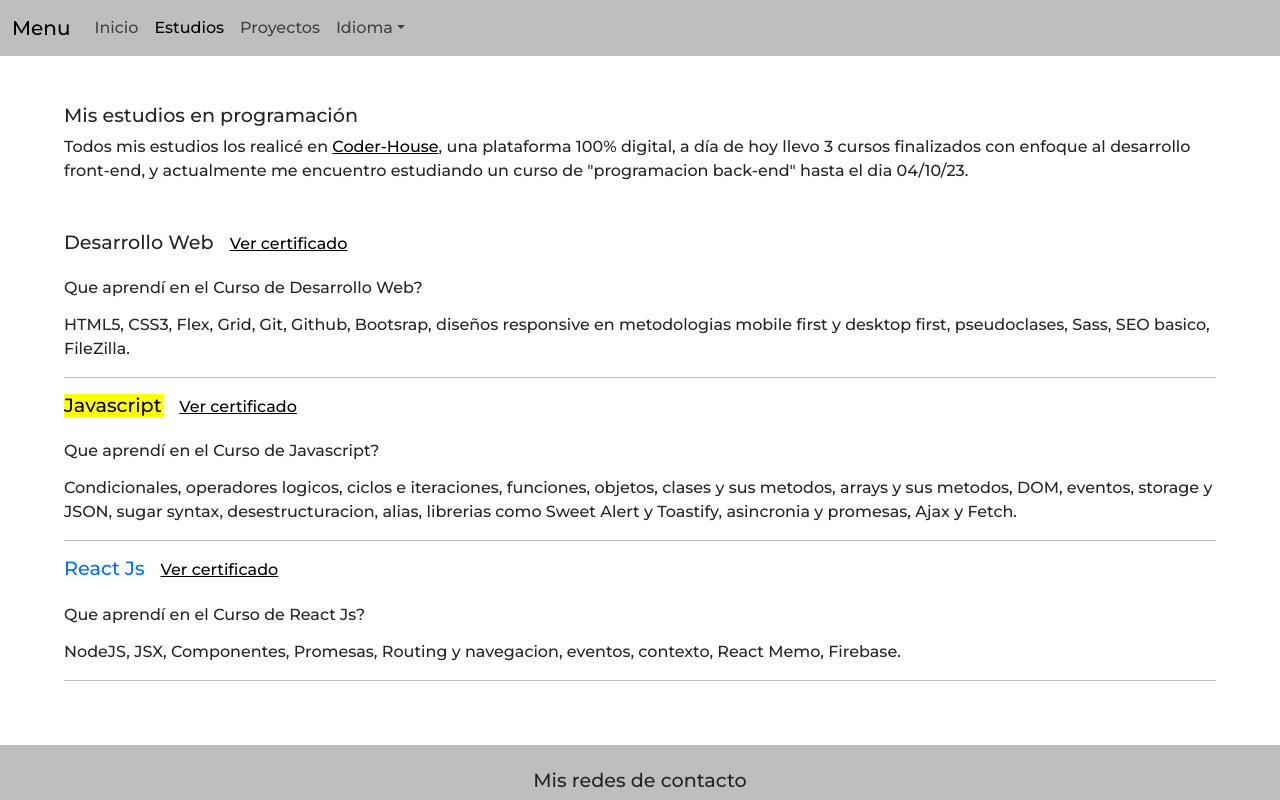
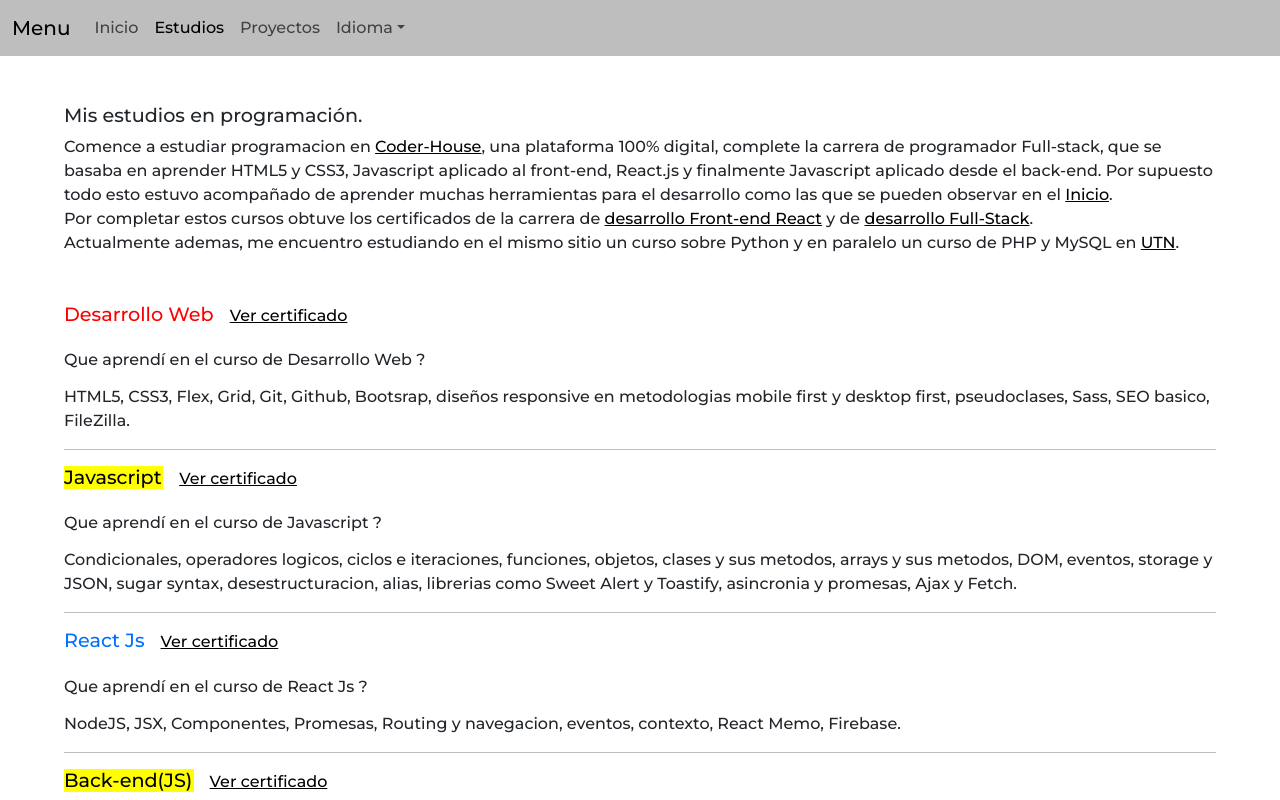
Before and after one commit to RodrigoEzequielVazquez/portfolio-Rodrigo-Vazquez, a React (Create React App) app: page /certificaciones in a window 1280 px wide. Shown: the top 800 px of the page. Built offline with nearby package versions, Linux system fonts and the light colour scheme.

Commit message:
cambio y actualizacion a los componentes de estudios

```diff
--- /dev/null
+++ b/src/componentes/Cursos.jsx
@@ -0,0 +1,30 @@
+import React, {useContext} from "react";
+import { Link } from "react-router-dom";
+import { idiomaContext } from "./contexto/IdiomaContexto"
+
+const Cursos = ({curso,id,certificado,aprendizaje}) => {
+
+    const { idioma } = useContext(idiomaContext)
+
+    return (
+        <div className="curso">
+            <div id="nombreCurso">
+                <h2 id={id}>{curso}</h2>
+                <Link target="blank" to={`https://www.coderhouse.com/certificados/${certificado}?lang=${idioma}`}>
+                    <p>{idioma === "es" ? "Ver certificado" : "Certificate"}</p>
+                </Link>
+            </div>
+            <h3>
+                {idioma === "es" ? `Que aprendí en el curso de ${curso} ?` : `What did I learn in the ${curso} Training? `}
+            </h3>
+            <p>
+                {aprendizaje}
+            </p>
+        </div>
+    )
+
+
+
+}
+
+export default Cursos
--- a/src/componentes/Estudios.jsx
+++ b/src/componentes/Estudios.jsx
@@ -1,78 +1,43 @@
 import React, { useContext } from "react";
 import { Link } from "react-router-dom";
 import { idiomaContext } from "./contexto/IdiomaContexto"
+import Cursos from "./Cursos";
 
 const Estudios = () => {
 
     const { idioma } = useContext(idiomaContext)
 
+    let certificadoFront = `https://www.coderhouse.com/certificados/63e82401644d44000ec15e17?lang=${idioma}`
+    let certificadoBack = `https://www.coderhouse.com/certificados/655559377ea0372f2bf1bf28?lang=${idioma}`
+
     return (
         <section id="contenedorEstudios">
             <div>
-                <h1>{idioma === "es" ? "Mis estudios en programación" : "My studies in Programming"}</h1>
+                <h1>{idioma === "es" ? "Mis estudios en programación." : "My studies in Programming."}</h1>
+
                 {
-                    idioma === "es" ? <p>Todos mis estudios los realicé en <Link to={"https://www.coderhouse.com/"} target="blank">Coder-House</Link>, una plataforma 100% digital,  a día de hoy llevo 3 cursos finalizados con enfoque al desarrollo front-end,  y actualmente me encuentro estudiando un curso de "programacion back-end" hasta el dia 04/10/23.</p> :
-                        <p>Everything I know about it, I learned it on <Link to={"https://www.coderhouse.com/"} target="blank">Coder-House </Link>digital platform. Up to date, I've already finished 3 different courses focused specifically on front-end development, and currently I'm studying one regarding back-end development, with expected end date on 10/04/23.</p>
+                    idioma === "es" ? <p> Comence a estudiar programacion en <Link to={"https://www.coderhouse.com/"} target="blank">Coder-House</Link>, una plataforma 100% digital, complete la carrera de programador Full-stack, que se basaba en aprender HTML5 y CSS3, Javascript aplicado al front-end, React.js y finalmente Javascript aplicado desde el back-end. Por supuesto todo esto estuvo acompañado de aprender muchas herramientas para el desarrollo como las que se pueden observar en el <Link to={"/"}>Inicio</Link>. <br />
+                        Por completar estos cursos obtuve los certificados de la carrera de <Link target="blank" to={certificadoFront}>desarrollo Front-end React</Link> y de <Link target="blank" to={certificadoBack}>desarrollo Full-Stack</Link>.
+                        <br />
+                        Actualmente ademas, me encuentro estudiando en el mismo sitio un curso sobre Python y en paralelo un curso de PHP y MySQL en <Link to={"https://sceu.frba.utn.edu.ar/e-learning/"} target="blank">UTN</Link>.
+                    </p> :
+                        <p>I started studying programming at <Link to={"https://www.coderhouse.com/"} target="blank">Coder-House</Link>, a 100% digital platform, I completed the Full-stack programmer career, which was based on learning HTML5 and CSS, Javascript applied to the front-end, React.js and finally Javascript applied from the back -end. Of course all this was accompanied by learning many development tools such as those that can be seen in the <Link to={"/"}>Home</Link>.
+                            <br />
+                            By completing these courses I obtained the certificates for the <Link target="blank" to={certificadoFront}>Front-end React development</Link> and <Link target="blank" to={certificadoBack}>Full-Stack development</Link> careers.
+                            <br />
+                            Currently, I am also studying a Python course at the same site and in parallel a PHP and MySQL course at <Link to={"https://sceu.frba.utn.edu.ar/e-learning/"} target="blank">UTN</Link>.</p>
                 }
             </div>
 
             <div id="contenedorCursos">
 
-                <div className="curso">
-                    <div id="nombreCurso">
-                        <h2 id="desarrolloWeb">{idioma === "es" ? "Desarrollo Web" : "Web development"}</h2>
+                <Cursos curso={idioma === "es" ? "Desarrollo Web" : "Web development"} id={"desarrolloweb"} certificado={"633d0b506d46ee000ec3d76c"} aprendizaje={idioma === "es" ? "HTML5, CSS3, Flex, Grid, Git, Github, Bootsrap, diseños responsive en metodologias mobile first y desktop first,  pseudoclases, Sass, SEO basico, FileZilla." : "HTML5, CSS3, Flex, Grid, Git, Github, Bootsrap, responsive web design, pseudoclasses, Sass,basic SEO, FileZilla."} />
 
-                        <Link target="blank" to={"https://www.coderhouse.com/certificados/633d0b506d46ee000ec3d76c"}>
-                            <p>{idioma === "es" ? "Ver certificado" : "Certificate"}</p>
-                        </Link>
-                    </div>
+                <Cursos curso={"Javascript"} id={"js"} certificado={"63ab0e3a64be22000e65711c"} aprendizaje={idioma === "es" ? " Condicionales, operadores logicos, ciclos e iteraciones, funciones, objetos,  clases y sus metodos, arrays y sus metodos, DOM, eventos, storage y JSON, sugar syntax, desestructuracion, alias, librerias como Sweet Alert y Toastify,  asincronia y promesas,  Ajax y Fetch." : "Conditionals, logical operators, cycles and iterations, functions, objets,  classes and methods, arrays and methods, DOM, events, storage and JSON, sugar syntax, destructuring, alias, libraries like Sweet Alert and Toastify, asynchrony and promises,  Ajax and Fetch."} />
 
-                    <h3>
-                        {idioma === "es" ? "Que aprendí en el Curso de Desarrollo Web?" : "What did I learn in the Web Development Training? "}
+                <Cursos curso={"React Js"} id={"react"} certificado={"63e82401644d44000ec15e14"} aprendizaje={idioma === "es" ? " NodeJS, JSX, Componentes, Promesas, Routing y navegacion, eventos, contexto, React Memo, Firebase." : "NodeJS, JSX, Components, promises, Routing and navigation, events, context, React Memo, Firebase."} />
 
-                    </h3>
-                    <p>
-                        {idioma === "es" ? "HTML5, CSS3, Flex, Grid, Git, Github, Bootsrap, diseños responsive en metodologias mobile first y desktop first,  pseudoclases, Sass, SEO basico, FileZilla." : "HTML5, CSS3, Flex, Grid, Git, Github, Bootsrap, responsive web design, pseudoclasses, Sass,basic SEO, FileZilla."}
-
-                    </p>
-                </div>
-
-                <div className="curso">
-                    <div id="nombreCurso">
-                        <h2 id="js">Javascript</h2>
-
-                        <Link target="blank" to={"https://www.coderhouse.com/certificados/63ab0e3a64be22000e65711c"}>
-                            <p>{idioma === "es" ? "Ver certificado" : "Certificate"}</p>
-                        </Link>
-                    </div>
-
-                    <h3>
-                        {idioma === "es" ? "Que aprendí en el Curso de Javascript?" : "What did I learn in the Javascript Training? "}
-                    </h3>
-                    <p>
-                        {idioma === "es" ? " Condicionales, operadores logicos, ciclos e iteraciones, funciones, objetos,  clases y sus metodos, arrays y sus metodos, DOM, eventos, storage y JSON, sugar syntax, desestructuracion, alias, librerias como Sweet Alert y Toastify,  asincronia y promesas,  Ajax y Fetch." : "Conditionals, logical operators, cycles and iterations, functions, objets,  classes and methods, arrays and methods, DOM, events, storage and JSON, sugar syntax, destructuring, alias, libraries like Sweet Alert and Toastify, asynchrony and promises,  Ajax and Fetch."}
-                    </p>
-                </div>
-
-                <div className="curso">
-                    <div id="nombreCurso">
-                        <h2 id="react">React Js</h2>
-
-                        <Link target="blank" to={"https://www.coderhouse.com/certificados/63e82401644d44000ec15e14"}>
-                            <p>{idioma === "es" ? "Ver certificado" : "Certificate"}</p>
-                        </Link>
-                    </div>
-
-                    <h3>
-                        {idioma === "es" ? "Que aprendí en el Curso de React Js?" : "What did I learn in the React Js Training? "}
-
-                    </h3>
-                    <p>
-
-                        {idioma === "es" ? " NodeJS, JSX, Componentes, Promesas, Routing y navegacion, eventos, contexto, React Memo, Firebase." : "NodeJS, JSX, Components, promises, Routing and navigation, events, context, React Memo, Firebase."}
-
-                    </p>
-                </div>
+                <Cursos curso={"Back-end(JS)"} id={"backend"} certificado={"655559367ea037bce2f1bf1d"} aprendizaje={idioma === "es" ? "NPM, Express.JS, Router, Multer,  Handlebars, Postman, Websockets, MongoDB, sesiones, autenticacion con programas de terceros, JWT, Passport, arquitectura por capas, Nodemailer, Swagger, testing(Mocha y Chai), Nest.JS, pasarela de pago con Stripe, Twilio." : "NPM,  Express.JS, Router, Multer,  Handlebars, Postman, Websockets, MongoDB, sessions, authentication with third party programs, JWT, Passport, layered architecture, Nodemailer, Swagger, testing(Mocha y Chai), Nest.JS, e-commerce with Stripe, Twilio."} />
 
             </div>
 
```
